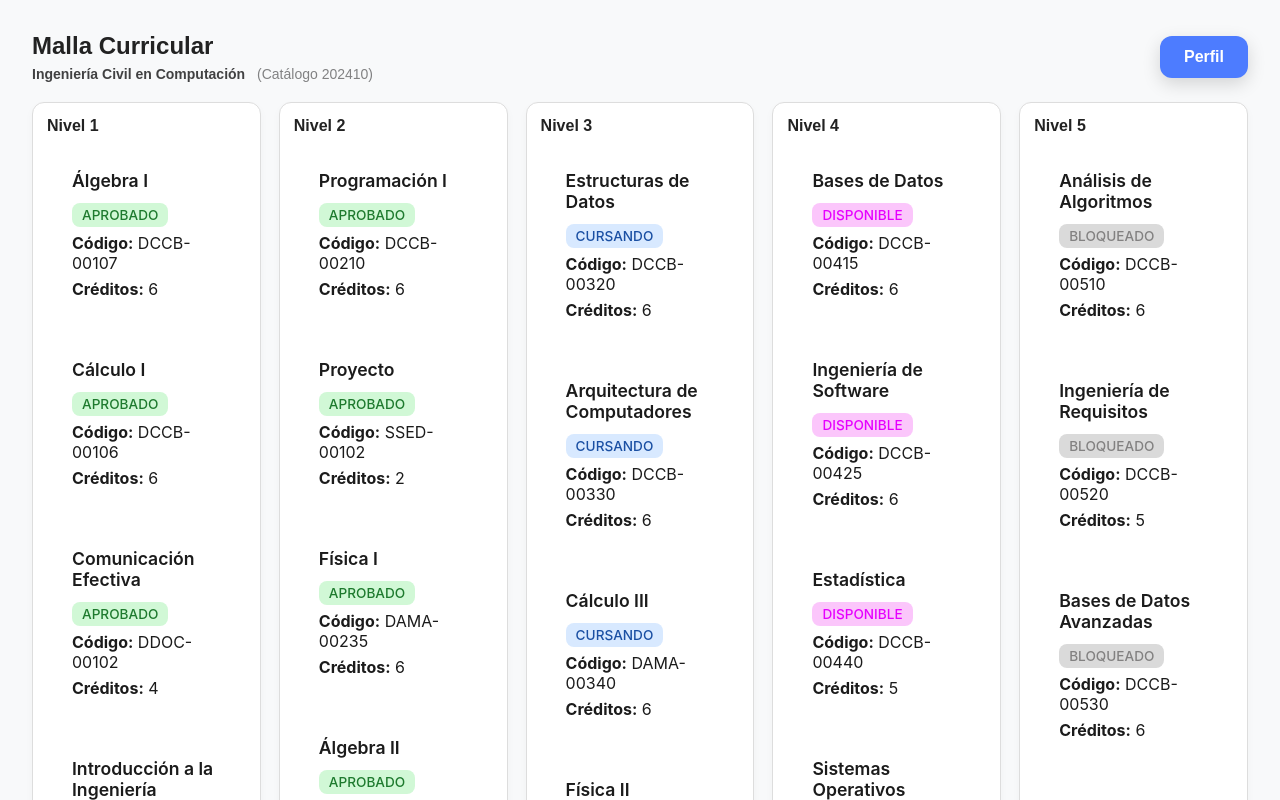
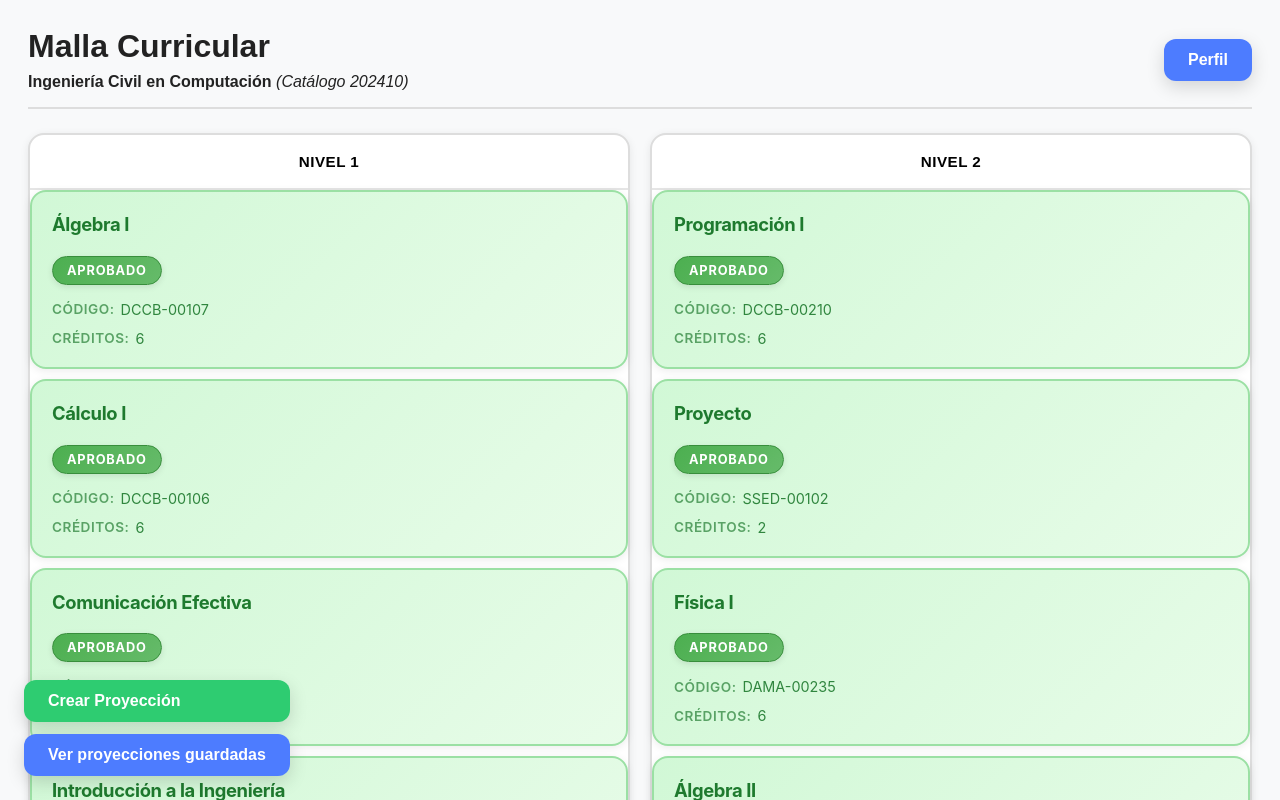
Before and after one commit to maui12/Malla-Inteligente-UCN, a React (Vite) app in the folder frontend/: page /malla/1/1/1 in a window 1280 px wide. Shown: the top 800 px of the page. Built offline with nearby package versions, Linux system fonts and the light colour scheme.

Commit message:
malla vertical para manejar muchos semestres
botones flotantes, colores de cards

```diff
--- /dev/null
+++ b/frontend/src/components/Buttons/FloatingActionButtons.module.css
@@ -0,0 +1,53 @@
+.container {
+  position: fixed;
+  display: flex;
+  flex-direction: column;
+  gap: 12px;
+  z-index: 1000;
+  animation: slideIn 0.4s ease-out;
+}
+
+/* Posiciones disponibles */
+.bottom-left {
+  bottom: 24px;
+  left: 24px;
+}
+
+.bottom-right {
+  bottom: 24px;
+  right: 24px;
+}
+
+.top-left {
+  top: 24px;
+  left: 24px;
+}
+
+.top-right {
+  top: 24px;
+  right: 24px;
+}
+
+/* Animaciones según posición */
+@keyframes slideIn {
+  from {
+    opacity: 0;
+    transform: translate(-20px, 20px);
+  }
+  to {
+    opacity: 1;
+    transform: translate(0, 0);
+  }
+}
+
+/* Responsive: ajustar en móviles */
+@media (max-width: 768px) {
+  .container {
+    bottom: 16px !important;
+    left: 16px !important;
+    right: 16px !important;
+    top: auto !important;
+    flex-direction: row;
+    justify-content: center;
+  }
+}
--- /dev/null
+++ b/frontend/src/components/Buttons/FloatingActionButtons.tsx
@@ -0,0 +1,38 @@
+import React from "react";
+import Button from "./Button";
+import styles from "./FloatingActionButtons.module.css";
+
+interface FloatingAction {
+  label: string;
+  variant:
+  | "blue"
+  | "green"
+  | "purple"
+  | "red"
+  | "gray";
+  onClick: () => void;
+}
+
+interface FloatingActionButtonsProps {
+  actions: FloatingAction[];
+  position?: "bottom-left" | "bottom-right" | "top-left" | "top-right";
+}
+
+export default function FloatingActionButtons({
+  actions,
+  position = "bottom-left"
+}: FloatingActionButtonsProps) {
+  return (
+    <div className={`${styles.container} ${styles[position]}`}>
+      {actions.map((action, index) => (
+        <Button
+          key={index}
+          variant={action.variant}
+          onClick={action.onClick}
+        >
+          {action.label}
+        </Button>
+      ))}
+    </div>
+  );
+}
--- a/frontend/src/components/CourseCard/CourseCard.module.css
+++ b/frontend/src/components/CourseCard/CourseCard.module.css
@@ -1,65 +1,170 @@
 .card {
-  padding: 24px;
-  border-radius: 14px;
-  background: rgba(255, 255, 255, 0.15);
-  backdrop-filter: blur(8px);
-  border: 1px solid rgba(255, 255, 255, 0.25);
-
-  transition: transform 0.25s ease, box-shadow 0.25s ease;
+  padding: 20px;
+  border-radius: 16px;
+  border: 2px solid rgba(0, 0, 0, 0.08);
+  transition: all 0.3s cubic-bezier(0.4, 0, 0.2, 1);
   cursor: pointer;
-
   display: flex;
   flex-direction: column;
-  gap: 6px;
-
-  color: #1b1b1b;
+  gap: 12px;
   font-family: "Inter", sans-serif;
+  position: relative;
+  overflow: hidden;
+  box-shadow: 0 2px 8px rgba(0, 0, 0, 0.08);
 }
 
-/* Hover */
-.card:hover {
-  transform: translateY(-4px);
-  box-shadow: 0 8px 20px rgba(0,0,0,0.18);
+/*Efecto de brillo sutil en la parte superior */
+.card::before {
+  content: '';
+  position: absolute;
+  top: 0;
+  left: 0;
+  right: 0;
+  height: 3px;
+  background: linear-gradient(90deg, transparent, rgba(255, 255, 255, 0.6), transparent);
+  opacity: 0;
+  transition: opacity 0.3s ease;
 }
 
-/* Título */
-.cardTitle {
-  font-size: 1.1rem;
-  font-weight: 600;
+.card:hover {
+  transform: translateY(-6px) scale(1.02);
+  box-shadow: 0 12px 28px rgba(0, 0, 0, 0.15);
+  border-color: rgba(0, 0, 0, 0.15);
 }
 
-/* Estado */
-.status {
-  margin-top: 6px;
-  padding: 4px 10px;
-  border-radius: 8px;
-  width: fit-content;
-  font-size: 0.85rem;
-  font-weight: 500;
+.card:hover::before {
+  opacity: 1;
 }
 
-/* Colores por estado */
+/*Título  */
+.cardTitle {
+  font-size: 1.15rem;
+  font-weight: 700;
+  line-height: 1.4;
+  margin-bottom: 2px;
+  letter-spacing: -0.02em;
+}
+
+/* Información adicional */
+.card > div:not(.cardTitle):not(.status) {
+  font-size: 0.9rem;
+  display: flex;
+  align-items: center;
+  gap: 6px;
+  opacity: 0.9;
+}
+
+.card > div strong {
+  font-weight: 600;
+  opacity: 0.75;
+  font-size: 0.85rem;
+  text-transform: uppercase;
+  letter-spacing: 0.5px;
+}
+
+/* Badge de estado */
+.status {
+  margin-top: 4px;
+  margin-bottom: 4px;
+  padding: 6px 14px;
+  border-radius: 20px;
+  width: fit-content;
+  font-size: 0.8rem;
+  font-weight: 700;
+  text-transform: uppercase;
+  letter-spacing: 0.8px;
+  box-shadow: 0 2px 6px rgba(0, 0, 0, 0.1);
+  border: 1.5px solid rgba(0, 0, 0, 0.1);
+}
+
+/* Card APROBADO - Verde */
+.card:has(.aprobado) {
+  background: linear-gradient(135deg, #d1f8d6 0%, #e8fce9 100%);
+  color: #1e7a2e;
+  border-color: #9be0a4;
+}
+
 .aprobado {
-  background: #d1f8d6;
-  color: #1e7a2e;
+  background: linear-gradient(135deg, #4caf50 0%, #66bb6a 100%);
+  color: #ffffff;
+  border-color: #388e3c;
+}
+
+/* Card REPROBADO - Rojo */
+.card:has(.reprobado) {
+  background: linear-gradient(135deg, #ffd6d6 0%, #ffe6e6 100%);
+  color: #b01818;
+  border-color: #ffb3b3;
 }
 
 .reprobado {
-  background: #ffd6d6;
-  color: #b01818;
+  background: linear-gradient(135deg, #ef5350 0%, #e57373 100%);
+  color: #ffffff;
+  border-color: #c62828;
+}
+
+/* Card CURSANDO - Azul */
+.card:has(.cursando) {
+  background: linear-gradient(135deg, #d8e9ff 0%, #e8f2ff 100%);
+  color: #1a4fa3;
+  border-color: #b3d4ff;
 }
 
 .cursando {
-  background: #d8e9ff;
-  color: #1a4fa3;
+  background: linear-gradient(135deg, #42a5f5 0%, #64b5f6 100%);
+  color: #ffffff;
+  border-color: #1976d2;
+}
+
+/* Card BLOQUEADO - Gris */
+.card:has(.bloqueado) {
+  background: linear-gradient(135deg, #e8e8e8 0%, #f2f2f2 100%);
+  color: #5a5a5a;
+  border-color: #c4c4c4;
 }
 
 .bloqueado {
-  background: #dadada;
-  color: #828181;
+  background: linear-gradient(135deg, #9e9e9e 0%, #bdbdbd 100%);
+  color: #ffffff;
+  border-color: #757575;
+}
+
+/* Card DISPONIBLE - Rosa/Morado */
+.card:has(.disponible) {
+  background: linear-gradient(135deg, #fbc6fb 0%, #fde0fd 100%);
+  color: #a000a0;
+  border-color: #f0a0f0;
 }
 
 .disponible {
-  background: #fbc6fb;
-  color: #e600ff;
+  background: linear-gradient(135deg, #e040fb 0%, #ea80fc 100%);
+  color: #ffffff;
+  border-color: #aa00ff;
 }
+
+/* Animación suave al aparecer */
+@keyframes fadeIn {
+  from {
+    opacity: 0;
+    transform: translateY(10px);
+  }
+  to {
+    opacity: 1;
+    transform: translateY(0);
+  }
+}
+
+.card {
+  animation: fadeIn 0.4s ease-out;
+}
+
+/* Responsive*/
+@media (max-width: 768px) {
+  .card {
+    padding: 16px;
+  }
+
+  .cardTitle {
+    font-size: 1rem;
+  }
+}
--- a/frontend/src/pages/CurriculumPage/CurriculumPage/CurriculumPage.module.css
+++ b/frontend/src/pages/CurriculumPage/CurriculumPage/CurriculumPage.module.css
@@ -1,163 +1,121 @@
 .container {
+  padding: 20px;
+  max-width: 100%;
   min-height: 100vh;
-  background: var(--bg-color);
+  background: var(--main-bg);
   color: var(--text-color);
-  padding: 24px;
-  box-sizing: border-box;
-  font-family: Arial, sans-serif;
+  transition: background-color 0.3s, color 0.3s;
 }
 
-/* Header */
 .header {
   display: flex;
   justify-content: space-between;
   align-items: center;
-  margin-bottom: 20px;
+  margin-bottom: 24px;
+  padding-bottom: 16px;
+  border-bottom: 2px solid var(--border-color);
 }
 
 .title {
-  font-size: 24px;
+  font-size: 2rem;
+  font-weight: bold;
   margin: 0;
-  font-weight: 700;
+  color: var(--text-color);
 }
 
 .sub {
-  margin-top: 6px;
-  font-size: 14px;
-  color: var(--text-color);
-  opacity: 0.85;
+  font-size: 1rem;
+  margin-top: 8px;
+  color: var(--text-muted);
 }
 
 .carreraName {
   font-weight: 600;
+  color: var(--text-color);
 }
 
 .catalogo {
-  color: var(--text-color);
-  opacity: 0.65;
-  margin-left: 8px;
+  font-style: italic;
+  color: var(--text-muted);
 }
 
-.profileButton {
-  background: var(--accent-color, #007bff);
-  color: #fff;
-  border: none;
-  padding: 8px 14px;
-  border-radius: 8px;
-  cursor: pointer;
-  font-weight: 600;
+.loading {
+  display: flex;
+  justify-content: center;
+  align-items: center;
+  min-height: 400px;
+  font-size: 1.2rem;
+  color: var(--text-muted);
 }
 
-.profileButton:hover {
-  opacity: 0.95;
+/* Grid con 2 columnas */
+.grid {
+  display: grid;
+  grid-template-columns: repeat(2, 1fr);
+  gap: 20px;
+  margin-bottom: 24px;
 }
 
-/* Loading */
-.loading {
+/* Cada columna de semestre */
+.column {
+  background: var(--card-bg);
+  border: 1px solid var(--border-color);
+  color: var(--text-color);
+  border-radius: 10px;
+  padding: 16px;
+  display: flex;
+  flex-direction: column;
+  transition: background-color 0.3s, color 0.3s, border 0.3s;
+}
+
+.semTitle {
   text-align: center;
-  margin-top: 60px;
+  border-bottom: 2px solid var(--border-color);
+  margin: 0 0 10px 0;
+  padding-bottom: 8px;
+  font-weight: bold;
+  font-size: 1.1rem;
   color: var(--text-color);
 }
 
-/* Grid responsive */
-.grid {
-  display: grid;
-  gap: 18px;
-  grid-template-columns: repeat(auto-fit, minmax(220px, 1fr));
-}
-
-/* Semester column */
-.column {
-  background: var(--card-bg);
-  border: 1px solid var(--border-color);
-  border-radius: 12px;
-  padding: 14px;
-  box-shadow: 0 4px 10px rgba(0,0,0,0.03);
-}
-
-.semTitle {
-  margin: 0 0 10px 0;
-  font-size: 16px;
-  color: var(--text-color);
-}
-
-/* Course list container ONLY */
 .courseList {
+  flex: 1;
   display: flex;
   flex-direction: column;
   gap: 10px;
 }
 
-/* IMPORTANT:
-   Removed ".card" styles that were overwriting CourseCard.module.css.
-   Removed status background classes.
-*/
-
-/* Modal overlay */
-.overlay {
-  position: fixed;
-  top: 0;
-  left: 0;
-  width: 100vw;
-  height: 100vh;
-  background: rgba(0, 0, 0, 0.5);
-  display: flex;
-  align-items: center;
-  justify-content: center;
-  z-index: 999;
+/* Responsive: 1 columna en pantallas pequeñas */
+@media (max-width: 768px) {
+  .grid {
+    grid-template-columns: 1fr;
+  }
 }
 
-/* Modal */
-.courseModal {
-  background: white;
-  padding: 20px;
-  border-radius: 10px;
-  width: 320px;
-  max-width: 90%;
-  box-shadow: 0 2px 12px rgba(0, 0, 0, 0.3);
+.nivelGroup {
+  display: flex;
+  flex-direction: column;
+  background: var(--card-bg);
+  border: 2px solid var(--border-color);
+  border-radius: 16px;
+  padding: 0;
+  overflow: visible;
+  box-shadow: 0 2px 8px rgba(0, 0, 0, 0.08);
+  transition: all 0.3s ease;
 }
 
-.courseModal h2 {
-  margin-bottom: 10px;
-  color: #333;
+.nivelGroup:hover {
+  box-shadow: 0 4px 16px rgba(0, 0, 0, 0.12);
 }
 
-.courseModal p {
-  margin: 6px 0;
-  color: #555;
+.nivelTitle {
+  color: rgb(0, 0, 0);
+  text-align: center;
+  padding: 18px;
+  font-size: 0.95rem;
+  font-weight: 700;
+  text-transform: uppercase;
+  letter-spacing: 0.5px;
+  margin: 0;
+  border-bottom: 2px solid rgba(0, 0, 0, 0.1);
 }
-
-.closeButton {
-  margin-top: 12px;
-  background-color: #007bff;
-  color: white;
-  border: none;
-  padding: 8px 14px;
-  border-radius: 6px;
-  cursor: pointer;
-}
-
-.courseName {
-  font-weight: 600;
-  font-size: 13px;
-  margin-bottom: 6px;
-}
-
-.meta {
-  display: flex;
-  justify-content: space-between;
-  font-size: 12px;
-  opacity: 0.8;
-}
-
-.year {
-  margin-left: 8px;
-}
-
-
-.projectionButtons {
-  margin-top: 40px;
-  display: flex;
-  justify-content: center;
-  gap: 24px;
-}
--- a/frontend/src/pages/CurriculumPage/CurriculumPage/CurriculumPage.tsx
+++ b/frontend/src/pages/CurriculumPage/CurriculumPage/CurriculumPage.tsx
@@ -6,6 +6,7 @@ import ProfileModal from "../../../components/ProfileModal/ProfileModal";
 import CourseModal from "../../../components/CourseModal/CourseModal";
 import CourseCard from "../../../components/CourseCard/CourseCard";
 import Button from "../../../components/Buttons/Button";
+import FloatingActionButtons from "../../../components/Buttons/FloatingActionButtons";
 import styles from "./CurriculumPage.module.css";
 import { useLocation } from "react-router-dom";
 import { fetchCurriculum, fetchCourseDetails } from "../../../api/curriculum.services";
@@ -95,12 +96,21 @@ useEffect(() => {
 
 
 
-
   const niveles = courses.reduce<Record<number, Course[]>>((acc, c) => {
     if (!acc[c.nivel]) acc[c.nivel] = [];
     acc[c.nivel].push(c);
     return acc;
   }, {});
+
+  // Función para formatear el periodo (202310 -> "2023-1")
+  const formatPeriod = (period: string): string => {
+    if (period.length === 6) {
+      const year = period.substring(0, 4);
+      const semester = period.substring(4, 6) === "10" ? "1" : "2";
+      return `${year}-${semester}`;
+    }
+    return period;
+  };
 
   const handleSelectCareer = (c: Career) => {
     setSelectedCareer(c);
@@ -117,6 +127,21 @@ useEffect(() => {
   const closeCourseModal = () => {
     setSelectedCourse(null);
   };
+
+  const handleCreateProjection = () => {
+    // TODO: Implementar lógica para crear proyección
+    console.log("Crear Proyección");
+  };
+
+  const handleSaveProjection = () => {
+    // TODO: Implementar lógica para guardar proyección
+    console.log("Guardar Proyección");
+  };
+
+  const floatingActions = [
+    { label: "Crear Proyección", variant: "green" as const, onClick: handleCreateProjection },
+    { label: "Ver proyecciones guardadas", variant: "blue" as const, onClick: handleSaveProjection }
+  ];
 
   return (
     <div className={styles.container}>
@@ -145,12 +170,10 @@ useEffect(() => {
             .map((num) => {
               const cursos = niveles[Number(num)];
               return (
-                <article key={num} className={styles.column}>
-                  <h2 className={styles.semTitle}>Nivel {num}</h2>
+                <div key={num} className={styles.nivelGroup}>
+                  <h2 className={styles.nivelTitle}>Nivel {num}</h2>
                   <div className={styles.courseList}>
                     {cursos.map((c) => {
-                      const status = getCourseStatus(c, progressData);
-
                       return (
                         <CourseCard
                           key={c.codigo}
@@ -161,7 +184,7 @@ useEffect(() => {
                       );
                     })}
                   </div>
-                </article>
+                </div>
               );
             })}
         </section>
@@ -183,10 +206,11 @@ useEffect(() => {
           onClose={() => setSelectedCourse(null)}
         />
       )}
-      <div className={styles.projectionButtons}>
-        <Button variant="green">Crear Proyección</Button>
-        <Button variant="blue">Guardar Proyección</Button>
-      </div>
+
+      <FloatingActionButtons
+        actions={floatingActions}
+        position="bottom-left"
+      />
     </div>
   );
 }
```
